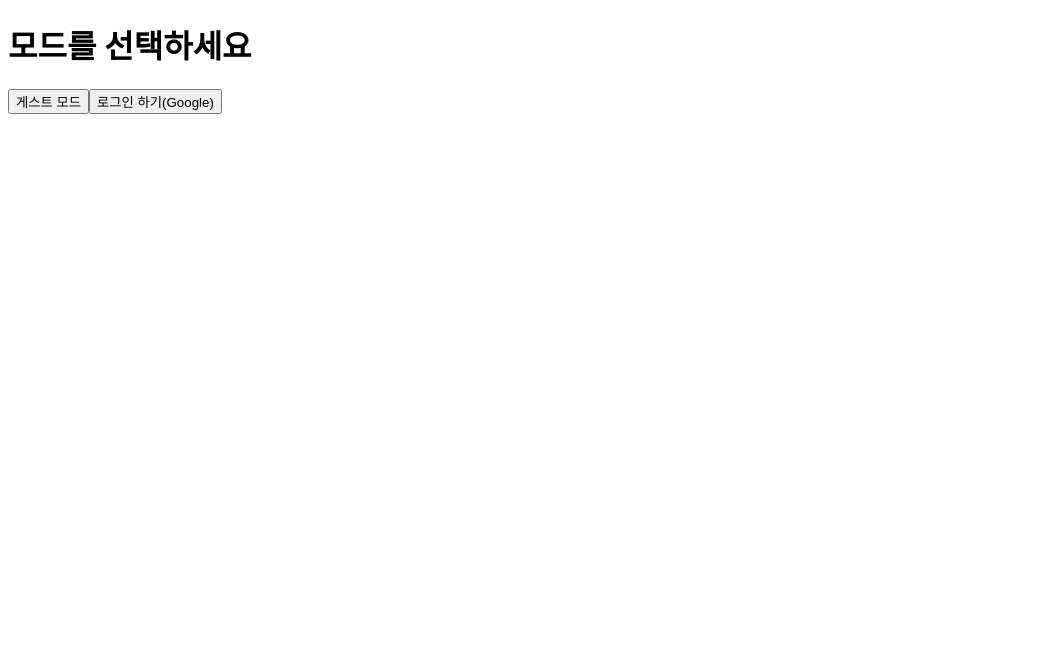
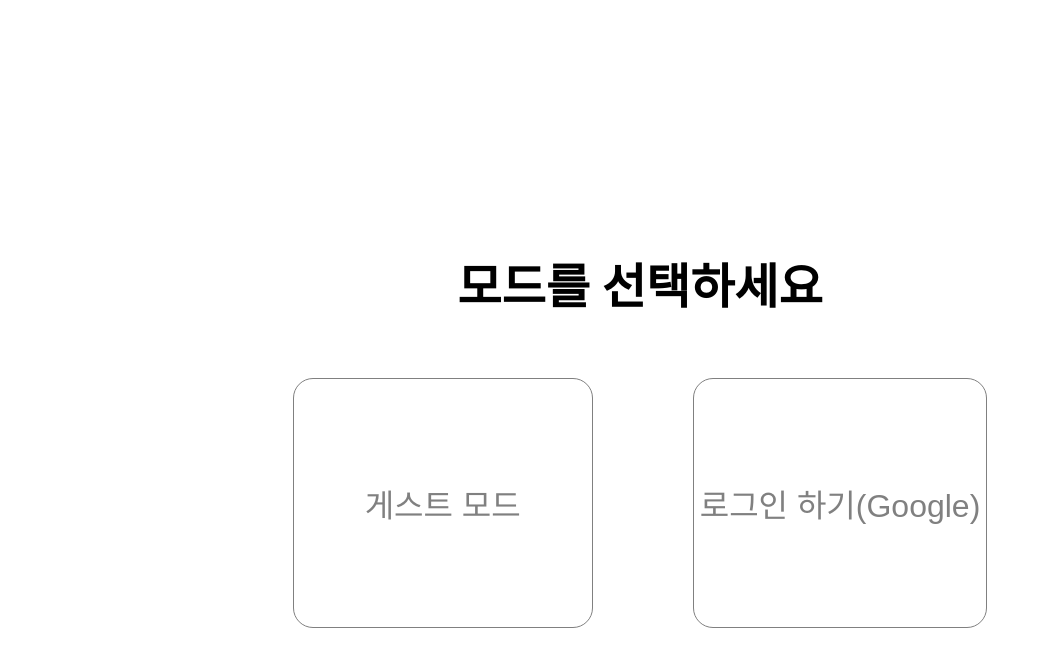
Before and after one commit to minh0518/FIFAPulse, a React (Vite) app: page / in a window 1280 px wide. Shown: the top 666 px of the page, without its empty margins (0-1042 px from the left). Built offline with nearby package versions, Linux system fonts and the light colour scheme; no server answers.

Commit message:
:sparkles: [#67][Feat] : ChooseModeAndLogin.tsx 페이지 스타일링
최초 화면인 ChooseModeAndLogin.tsx 페이지를 스타일링 합니다

```diff
--- a/package.json
+++ b/package.json
@@ -17,7 +17,7 @@
     "react": "^18.2.0",
     "react-dom": "^18.2.0",
     "react-router-dom": "^6.10.0",
-    "styled-components": "^5.3.9",
+    "styled-components": "^5.3.10",
     "vite-plugin-env-compatible": "^1.1.1"
   },
   "devDependencies": {
--- a/src/App.tsx
+++ b/src/App.tsx
@@ -1,18 +1,24 @@
 import React, { useEffect, useState } from 'react';
 import { Outlet, useLocation } from 'react-router-dom';
+import styled from 'styled-components';
 import Navbar from './Components/Navbar';
 import { LoginProvider } from './Context/Firebase/LoginContext';
 import { ModalProvider } from './Context/Modal/ModalContext';
 import { UserObjProvider } from './Context/UserObj/UserObjContext';
 
+const OutLetContainerDiv = styled.div`
+  height: 100vh;
+`;
 function App() {
   const location = useLocation();
   return (
     <UserObjProvider>
       <LoginProvider>
         <ModalProvider>
-          {location.pathname.startsWith('/main-select') && <Navbar />}
-          <Outlet />
+          <OutLetContainerDiv>
+            {location.pathname.startsWith('/main-select') && <Navbar />}
+            <Outlet />
+          </OutLetContainerDiv>
         </ModalProvider>
       </LoginProvider>
     </UserObjProvider>
--- a/src/Components/MatchStatistics/Player/PlayerImg/PlayerImg.tsx
+++ b/src/Components/MatchStatistics/Player/PlayerImg/PlayerImg.tsx
@@ -1,18 +1,20 @@
 import React, { useEffect, useState } from 'react';
 import FIFAData from '../../../../Services/FifaData';
+import { PlayerImgProps } from '../../../../types/props';
+import { changeSpidToPid } from '../../../../utils/MatchStatistics';
 
-const PlayerImg = ({ spId }: any) => {
-  const [imgUrl, setImgUrl] = useState<any>(null);
+const PlayerImg = ({ spId }: PlayerImgProps) => {
+  const [imgUrl, setImgUrl] = useState<string | null>(null);
 
   useEffect(() => {
     const getImage = async () => {
       const fifa = new FIFAData();
 
-      let result;
+      let result = null;
       try {
         result = await fifa.getActionImg(spId);
       } catch {
-        const pid = Number(String(spId).split('').slice(3).join(''));
+        const pid = changeSpidToPid(spId);
 
         result = await fifa.getHeadImg(pid);
       } finally {
@@ -25,7 +27,7 @@ const PlayerImg = ({ spId }: any) => {
 
   return (
     <div>
-      <img src={imgUrl} alt="선수 이미지" />
+      <img src={imgUrl!} alt="선수 이미지" />
     </div>
   );
 };
--- /dev/null
+++ b/src/Pages/ChooseModeAndLogin/ChooseModeAndLogin.styled.ts
@@ -0,0 +1,93 @@
+import styled, { keyframes } from 'styled-components';
+
+const underline = keyframes`
+  from {
+    width: 0;
+  }
+  to {
+    width: 100%;
+  }
+`;
+
+export const ContainerDiv = styled.div`
+  display: flex;
+  justify-content: center;
+  align-items: center;
+  height: 100%;
+  flex-direction: column;
+`;
+
+export const SelectModeHeading = styled.h1`
+  color: black;
+  font-size: 3rem;
+  margin: 60px;
+`;
+
+export const ButtonGroupDiv = styled.div`
+  width: 500px;
+  height: 500px;
+  background-color: #808080;
+  border-radius: 5px;
+`;
+export const GuestModeButton = styled.button`
+  width: 300px;
+  height: 250px;
+  margin-right: 100px;
+  border-radius: 20px;
+  font-size: 2rem;
+  border: 1px solid gray;
+  color: gray;
+  background-color: transparent;
+
+  transition: transform 0.3s ease;
+
+  &:hover {
+    transform: translateY(-10px);
+  }
+
+  &:after {
+    content: '';
+    position: absolute;
+    bottom: 40%;
+    left: 0;
+    width: 0;
+    height: 1px;
+    background: black;
+    transition: width 0.3s;
+  }
+
+  &:hover:after {
+    animation: ${underline} 0.3s forwards;
+  }
+`;
+export const LoginModeButton = styled.button`
+  height: 250px;
+  font-size: 2rem;
+  border-radius: 20px;
+  border: 1px solid gray;
+  color: gray;
+  background-color: transparent;
+  span {
+    font-size: 1.1rem;
+  }
+  transition: transform 0.3s ease;
+
+  &:hover {
+    transform: translateY(-10px);
+  }
+
+  &:after {
+    content: '';
+    position: absolute;
+    bottom: 40%;
+    left: 0;
+    width: 0;
+    height: 1px;
+    background: black;
+    transition: width 0.3s;
+  }
+
+  &:hover:after {
+    animation: ${underline} 0.3s forwards;
+  }
+`;
--- a/src/Pages/ChooseModeAndLogin/ChooseModeAndLogin.tsx
+++ b/src/Pages/ChooseModeAndLogin/ChooseModeAndLogin.tsx
@@ -2,6 +2,7 @@ import React, { useEffect, useState } from 'react';
 import { onAuthStateChanged, GoogleAuthProvider, signInWithPopup } from 'firebase/auth';
 import { collection, addDoc, getDocs, updateDoc, doc } from 'firebase/firestore';
 import { useNavigate } from 'react-router-dom';
+import { ContainerDiv, GuestModeButton, LoginModeButton, SelectModeHeading, ButtonGroupDiv } from './ChooseModeAndLogin.styled';
 import { authService, dbService } from '../../../firebase';
 import AskNickNameModal from '../../Components/AskNickNameModal';
 import { useLoginAPI } from '../../Context/Firebase/LoginContext';
@@ -122,38 +123,38 @@ const ChooseModeAndLogin = () => {
   };
 
   return (
-    <div>
-      <h1>모드를 선택하세요</h1>
+    <ContainerDiv>
+      <SelectModeHeading>모드를 선택하세요</SelectModeHeading>
       {init ? ( // 화면이 띄워지고 로그인 정보가 불러지기 전 후에 대한 조건부 렌더링
         isLoggedIn ? ( // 로그인이 됐을때의 조건부 렌더링
           isModalOpen ? ( // 로그인이 되고 만약 닉네임을 입력받아야 해서 모달창이 띄워진 것에 대한 조건부 렌더링
             <>닉네임을 입력 할 때까지 기다리는 중...</>
           ) : (
-            <>
-              <button type="button" onClick={() => navigate('/guest')}>
+            <div>
+              <GuestModeButton type="button" onClick={() => navigate('/guest')}>
                 게스트 모드
-              </button>
-              <button type="button" onClick={() => navigate('/main-select')}>
-                {userObj?.nickname} 님 안녕하세요!
-              </button>
-            </>
+              </GuestModeButton>
+              <LoginModeButton type="button" onClick={() => navigate('/main-select')}>
+                {userObj?.nickname} <span>님 안녕하세요!</span>
+              </LoginModeButton>
+            </div>
           )
         ) : (
-          <>
-            <button type="button" onClick={() => navigate('/guest')}>
+          <div>
+            <GuestModeButton type="button" onClick={() => navigate('/guest')}>
               게스트 모드
-            </button>
+            </GuestModeButton>
 
             {/* 추후 로그인 경로가 다양해지면 로그인 하기 버튼 전체를 컴포넌트로 분리 <LogIn /> */}
-            <button type="button" name="google" onClick={onSocialClick}>
+            <LoginModeButton type="button" name="google" onClick={onSocialClick}>
               로그인 하기(Google)
-            </button>
-          </>
+            </LoginModeButton>
+          </div>
         )
       ) : (
         'Loading...'
       )}
-    </div>
+    </ContainerDiv>
   );
 };
 
--- a/src/types/props.ts
+++ b/src/types/props.ts
@@ -22,3 +22,7 @@ export interface ShootProps {
   shortCutShoot: () => MatchDetail['matchInfo'][0]['shoot'];
   shortCutShootDetail: () => MatchDetail['matchInfo'][0]['shootDetail'];
 }
+
+export interface PlayerImgProps {
+  spId: number;
+}
--- a/src/utils/MatchStatistics.ts
+++ b/src/utils/MatchStatistics.ts
@@ -62,3 +62,8 @@ export const convertPlayerName = (spid: number) => {
   });
   return spidInfo[0].name;
 };
+
+export const changeSpidToPid = (spid: number): number => {
+  const pid = Number(String(spid).split('').slice(3).join(''));
+  return pid;
+};
```
Also changed, not shown: 1 other file (tests, documents, lock files or other folders).
